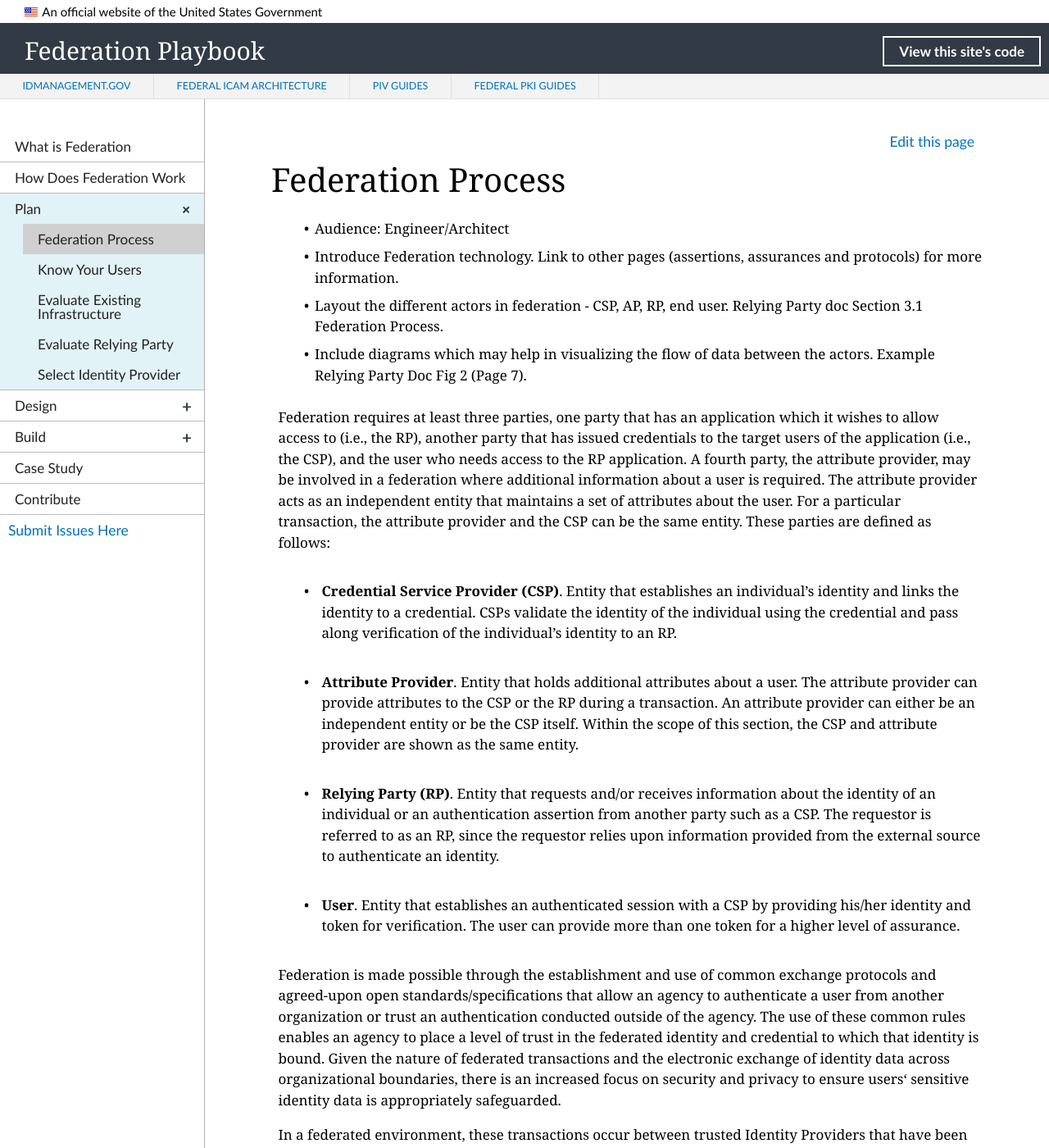
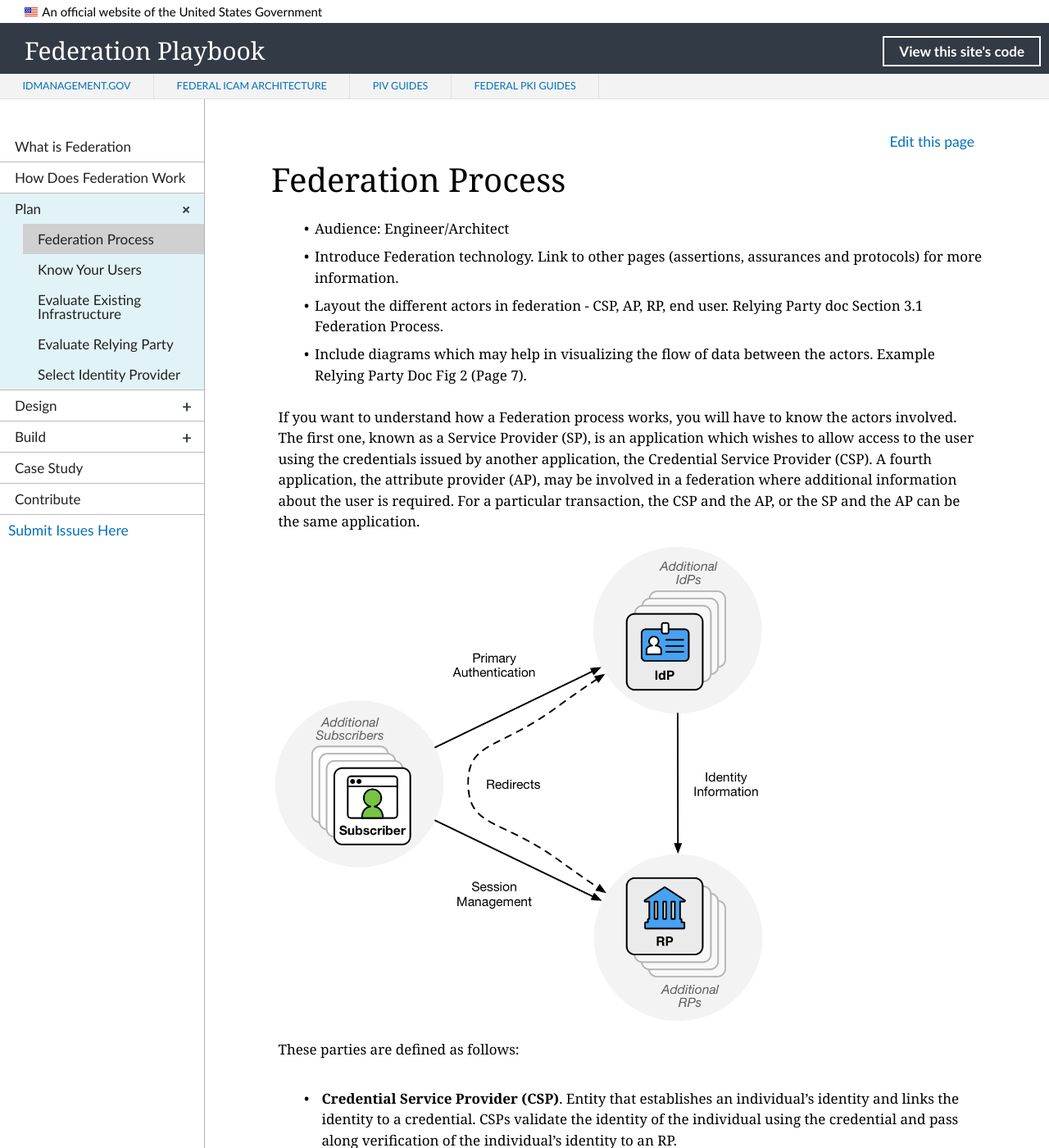
Before and after one commit to GSA/ficam-federation, a Jekyll site: the page built from _plan/01_federation_process.md, in a window 1280 px wide and 1400 px high. Shown: the whole window at 82% size. Built offline with Jekyll 4.4.1, drawn with Linux system fonts in a browser that asks for light colours; nearby versions of some CDN libraries; library files that are not in the unit come from our copies.

Commit message:
Adding image files

```diff
--- a/_plan/01_federation_process.md
+++ b/_plan/01_federation_process.md
@@ -10,7 +10,11 @@ pubDate:
 - Layout the different actors in federation - CSP, AP, RP, end user. Relying Party doc Section 3.1 Federation Process.
 - Include diagrams which may help in visualizing the flow of data between the actors. Example Relying Party Doc Fig 2 (Page 7).
 
-Federation requires at least three parties, one party that has an application which it wishes to allow access to (i.e., the RP), another party that has issued credentials to the target users of the application (i.e., the CSP), and the user who needs access to the RP application. A fourth party, the attribute provider, may be involved in a federation where additional information about a user is required. The attribute provider acts as an independent entity that maintains a set of attributes about the user. For a particular transaction, the attribute provider and the CSP can be the same entity. These parties are defined as follows:
+If you want to understand how a Federation process works, you will have to know the actors involved. The first one, known as a Service Provider (SP), is an application which wishes to allow access to the user using the credentials issued by another application, the Credential Service Provider (CSP). A fourth application, the attribute provider (AP), may be involved in a federation where additional information about the user is required. For a particular transaction, the CSP and the AP, or the SP and the AP can be the same application.
+
+<div style="text-align:center; width:70%"><img src="{{site.baseurl}}/img/federation.png"/></div>
+
+These parties are defined as follows:
 
 - **Credential Service Provider (CSP)**. Entity that establishes an individual’s identity and links the identity to a credential. CSPs validate the identity of the individual using the credential and pass along verification of the individual’s identity to an RP.
 
```
Also changed, not shown: img/federation.png (added), 1 other file.
